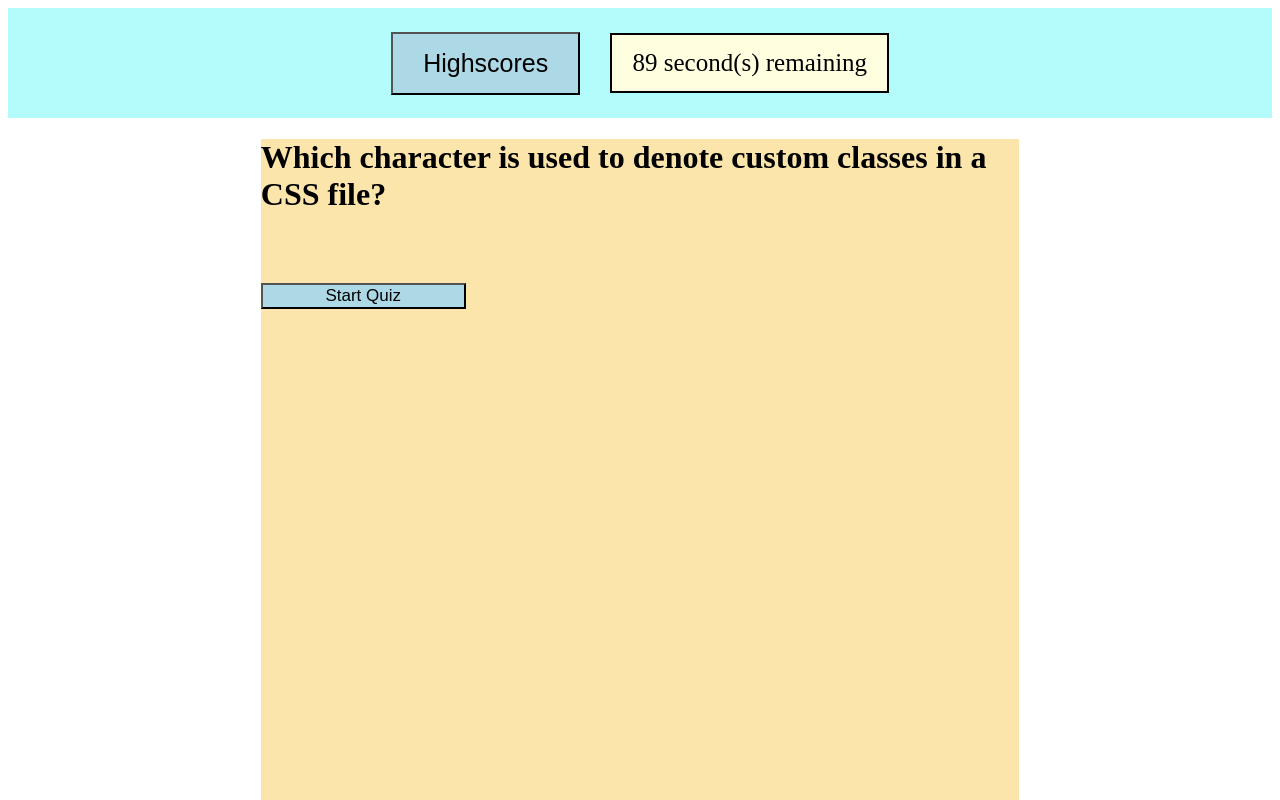
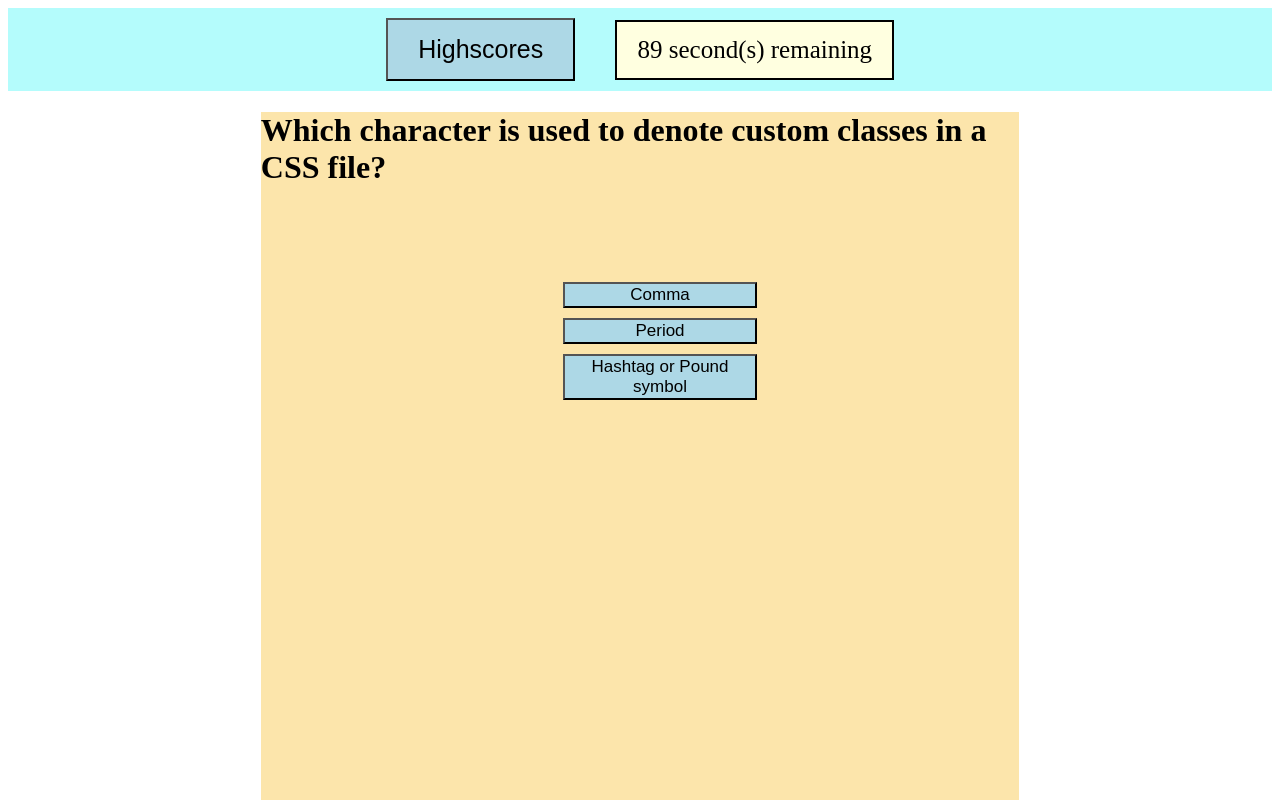
Before and after one commit to NJscc/code_quiz_NEJ, a plain HTML site: page index.html in a window 1280 px wide. Both pictures are taken after a click on the button "Start Quiz". Shown: the top 800 px of the page. Drawn offline with Linux system fonts and the light colour scheme.

Commit message:
can actually add/remove from page

```diff
--- a/script.js
+++ b/script.js
@@ -82,11 +82,10 @@ function initiateQuiz() {
     page = page + 1;
     redesignPage();
     startTimer();
-    beginButton.setAttribute('display: none');
+    beginButton.setAttribute('style', 'display: none');
 }
 beginButton.addEventListener("click", initiateQuiz);
 
-console.log(page);
 
 //Initial Setup
 questionText.textContent = "Code Quiz";
@@ -101,16 +100,14 @@ function redesignPage () {
       questionText.textContent = "Code Quiz";
       secondText.textContent = "This is a short quiz on some simple code concepts. Press the button below to begin."
       clockQuiz.textContent = timer;
-
+      beginButton.setAttribute('style', 'display: block');
     }
 
 //Q1
     if (page === 1) {
       questionText.textContent = "Which character is used to denote custom classes in a CSS file?";
       secondText.textContent = "";
-      var list = document.getElementById("Q1");
-      list.setAttribute('display', 'visible');
-      console.log('help');
+      firstQ.setAttribute('style', 'visibility: visible');
     }
 
 //Q2
--- a/style.css
+++ b/style.css
@@ -36,7 +36,7 @@ main p {
 div {
     display: flex;
     flex-direction: column;
-    visibility: collapse;
+    visibility: hidden;
 }
 
 ul {
@@ -49,13 +49,14 @@ button {
     background-color: lightblue;
     display: block;
     width: 27%;
+    margin: 10px auto 10px;
 }
 
 #scoreShortcut {
     width: 15%;
     padding: 15px;
-    margin-right: 30px;
     font-size: 25px;
+    margin-right: 20px;
 }
 
 #timer {
@@ -65,6 +66,8 @@ button {
     border-width: 2px;
     border-color: black;
     padding: 14px 20px;
+    margin: auto;
+    margin-left: 20px;
 }
 
 #fillerText {
```
